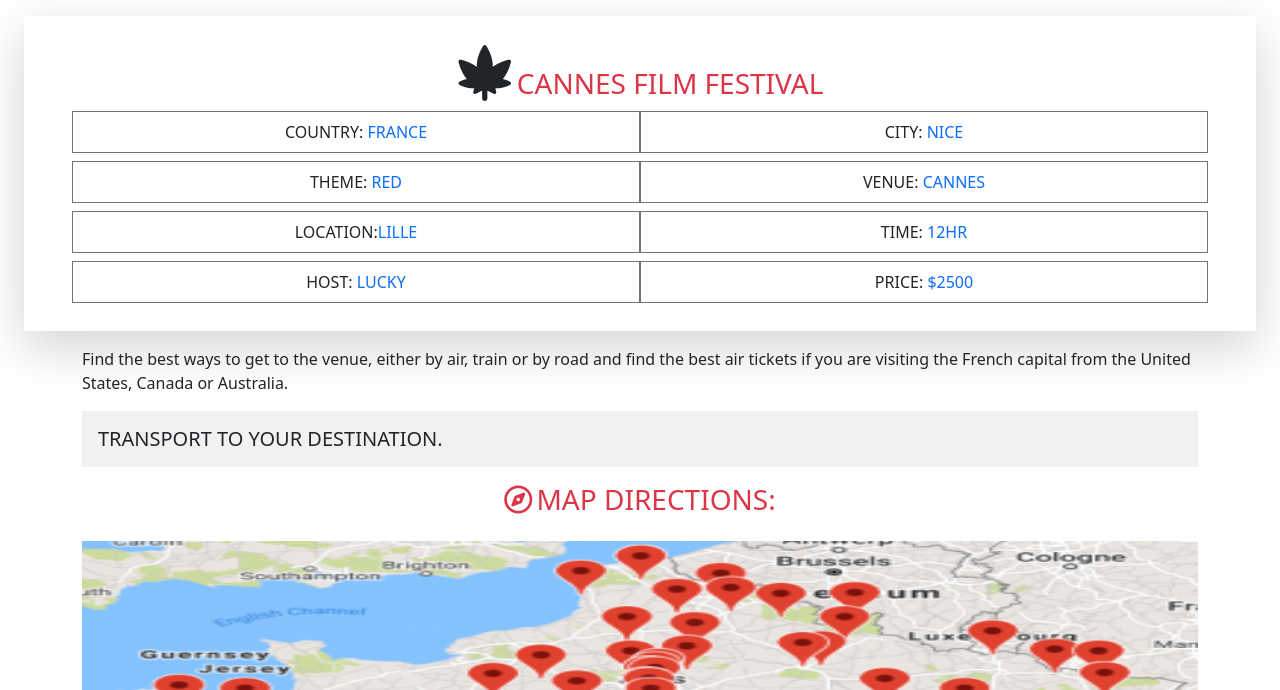
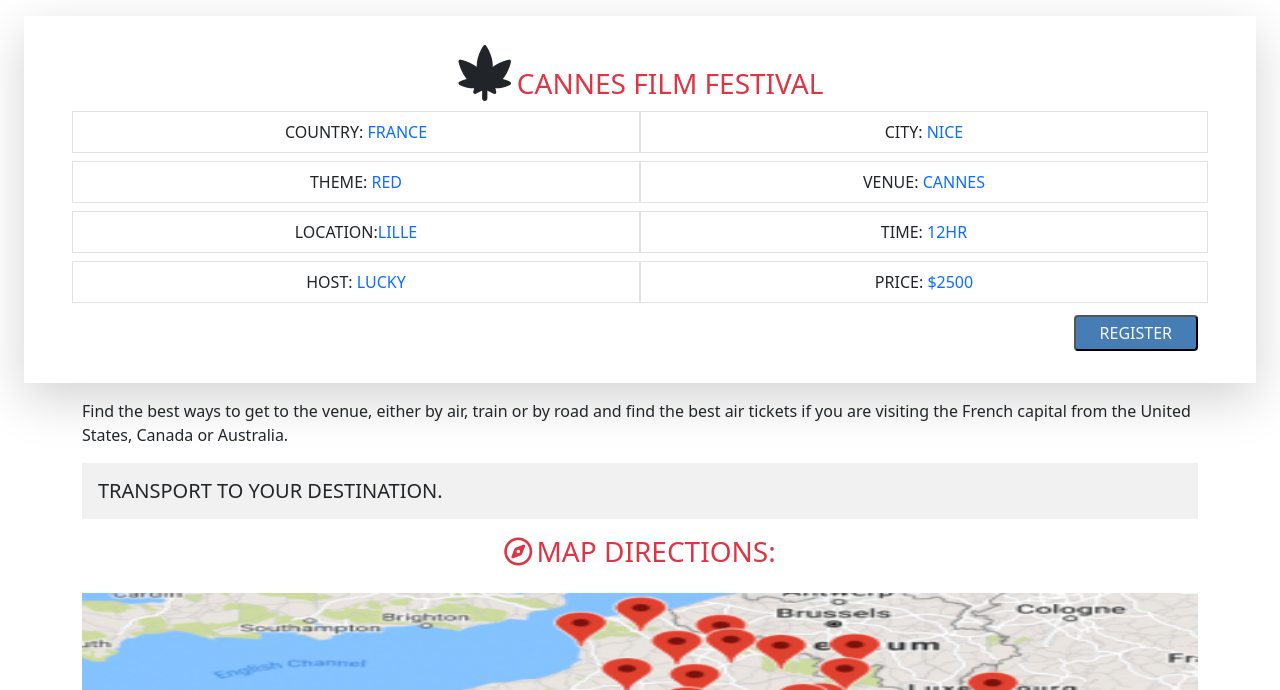
Before and after one commit to Vagyasri/Events-Directory, a website: page detail.html in a window 1280 px wide. Shown: the part 110-800 px from the top of the page. Drawn offline with nearby package versions, Linux system fonts and the light colour scheme.

Commit message:
Add required css

```diff
--- a/detail.html
+++ b/detail.html
@@ -39,28 +39,31 @@
         <span class="h3 text-danger text-uppercase">Cannes Film Festival</span>
         </div>
         <div class="d-block d-md-flex row text-center mx-5">
-           <div class="col-12 col-md-6 border border-secondary my-1 text-uppercase py-2 mr-2"> Country: <span class="text-primary">France </span>
+           <div class="col-12 col-md-6 border form-one my-1 text-uppercase py-2 mr-2"> Country: <span class="text-primary">France </span>
            </div>
-           <div class="col-12 col-md-6 border border-secondary my-1 text-uppercase py-2"> City: <span class="text-primary">Nice</span>
+           <div class="col-12 col-md-6 border form-one my-1 text-uppercase py-2"> City: <span class="text-primary">Nice</span>
         </div>
     </div>
         <div class="d-block d-md-flex row text-center mx-5">
-           <div class="col-12 col-md-6 border border-secondary my-1 text-uppercase py-2"> Theme: <span class="text-primary">Red </span>
+           <div class="col-12 col-md-6 border form-one my-1 text-uppercase py-2"> Theme: <span class="text-primary">Red </span>
         </div>
-           <div class="col-12 col-md-6 border border-secondary my-1 text-uppercase py-2"> Venue: <span class="text-primary">Cannes</span>
+           <div class="col-12 col-md-6 border form-one my-1 text-uppercase py-2"> Venue: <span class="text-primary">Cannes</span>
         </div>
        </div>
         <div class="d-block d-md-flex row text-center mx-5">
-           <div class="col-12 col-md-6 border border-secondary my-1 text-uppercase py-2"> Location:<span class="text-primary">Lille</span>
+           <div class="col-12 col-md-6 border form-one my-1 text-uppercase py-2"> Location:<span class="text-primary">Lille</span>
         </div>
-           <div class="col-12 col-md-6 border border-secondary my-1 text-uppercase py-2"> Time: <span class="text-primary">12HR</span>
+           <div class="col-12 col-md-6 border form-one my-1 text-uppercase py-2"> Time: <span class="text-primary">12HR</span>
         </div>
     </div>
         <div class="d-block d-md-flex row text-center mx-5">
-           <div class="col-12 col-md-6 border border-secondary my-1 text-uppercase py-2"> Host: <span class="text-primary">Lucky</span>
+           <div class="col-12 col-md-6 border form-one my-1 text-uppercase py-2"> Host: <span class="text-primary">Lucky</span>
         </div>
-           <div class="col-12 col-md-6 border border-secondary my-1 text-uppercase py-2"> Price: <span class="text-primary">$2500</span>
+           <div class="col-12 col-md-6 border form-one my-1 text-uppercase py-2"> Price: <span class="text-primary">$2500</span>
         </div>
+        </div>
+        <div class="container my-2 text-end">
+          <button type="submit" class="text-uppercase button-first text-light py-1 px-4 rounded">Register</button>
         </div>
     </main>
     <article class="container">
--- a/style.css
+++ b/style.css
@@ -116,6 +116,10 @@
   height: 500px;
 }
 
+.form-one {
+  border: 1px solid #99a5a6;
+}
+
 .detail-form {
   background-color: rgb(241, 241, 241);
   border: none;
```
